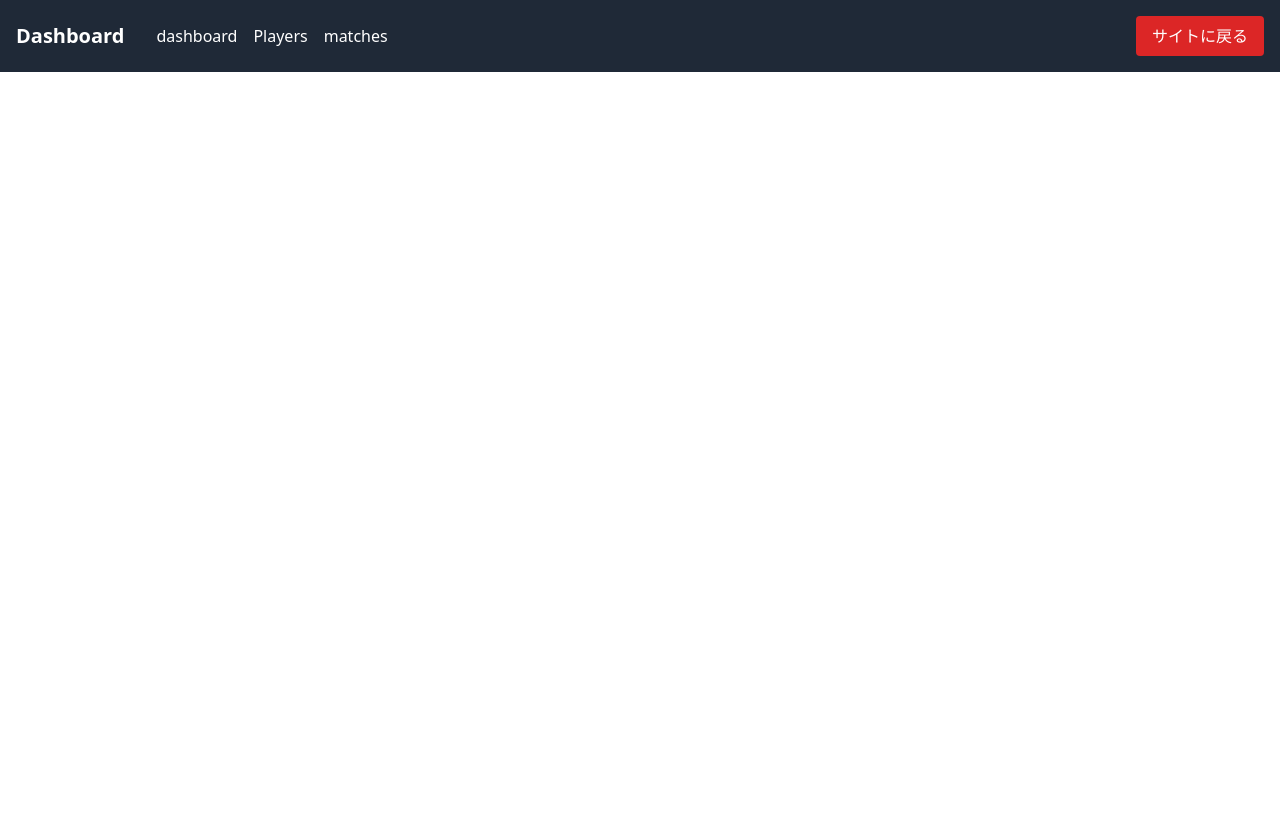
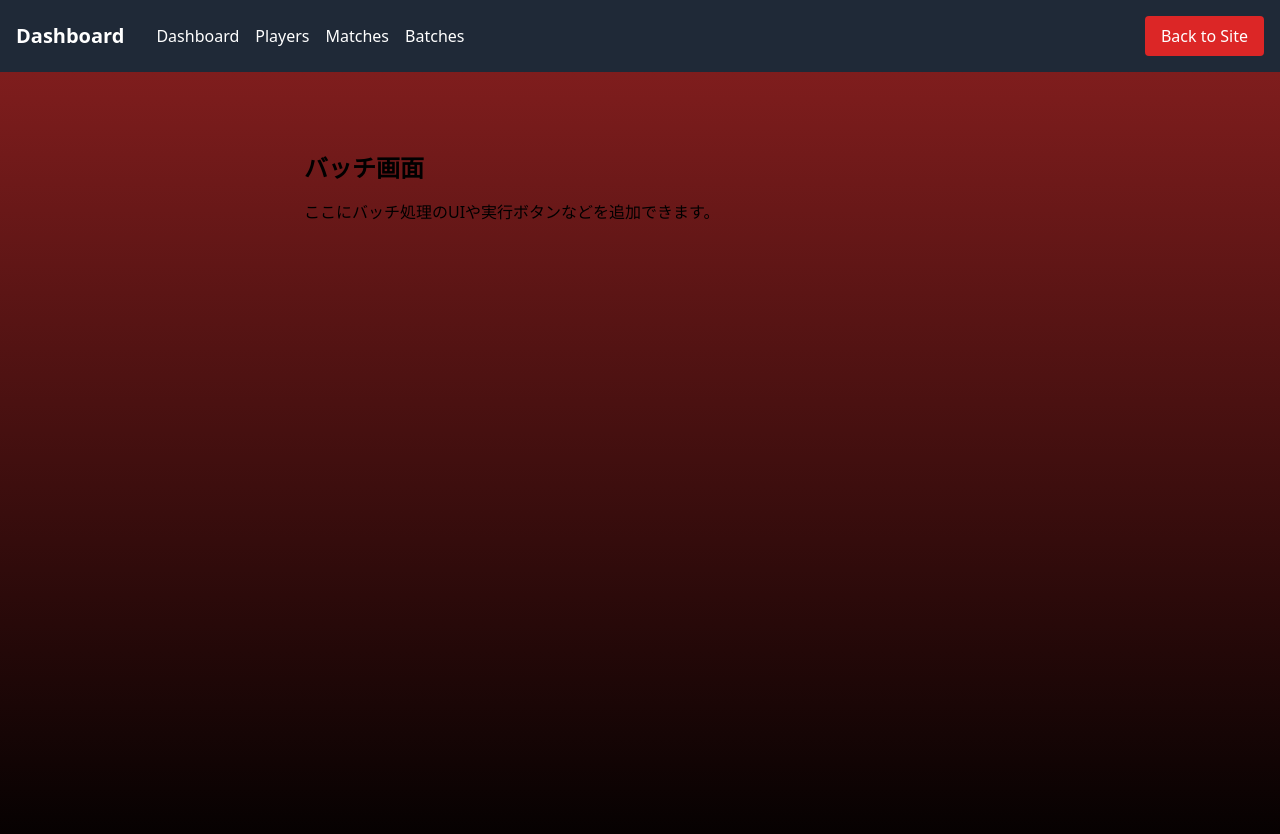
Before and after one commit to SotaTsurushima/manchester-is-red, a Nuxt app in the folder frontend/: page /admin/batch in a window 1280 px wide. Shown: the top 834 px of the page. Before the commit the page ends 800 px from the top, so only its background shows below. Built offline with nearby package versions, Linux system fonts and the light colour scheme.

Commit message:
add batch page

```diff
--- a/frontend/components/AdminNavigation.vue
+++ b/frontend/components/AdminNavigation.vue
@@ -9,7 +9,7 @@
             class="hover:text-blue-300 transition"
             :class="{ 'text-blue-300': $route.path === '/admin' }"
           >
-            dashboard
+            Dashboard
           </NuxtLink>
           <NuxtLink
             to="/admin/players"
@@ -23,12 +23,19 @@
             class="hover:text-blue-300 transition"
             :class="{ 'text-blue-300': $route.path.startsWith('/admin/matches') }"
           >
-            matches
+            Matches
+          </NuxtLink>
+          <NuxtLink
+            to="/admin/batch"
+            class="hover:text-blue-300 transition"
+            :class="{ 'text-blue-300': $route.path.startsWith('/admin/matches') }"
+          >
+            Batches
           </NuxtLink>
         </div>
       </div>
       <NuxtLink to="/" class="bg-red-600 text-white px-4 py-2 rounded hover:bg-red-700 transition">
-        サイトに戻る
+        Back to Site
       </NuxtLink>
     </div>
   </nav>
--- /dev/null
+++ b/frontend/pages/admin/batch.vue
@@ -0,0 +1,12 @@
+<template>
+  <Background>
+    <div class="max-w-2xl mx-auto mt-8">
+      <h1 class="text-2xl font-bold mb-4">バッチ画面</h1>
+      <p>ここにバッチ処理のUIや実行ボタンなどを追加できます。</p>
+    </div>
+  </Background>
+</template>
+
+<script setup>
+import Background from '@/components/Background.vue'
+</script>
```
